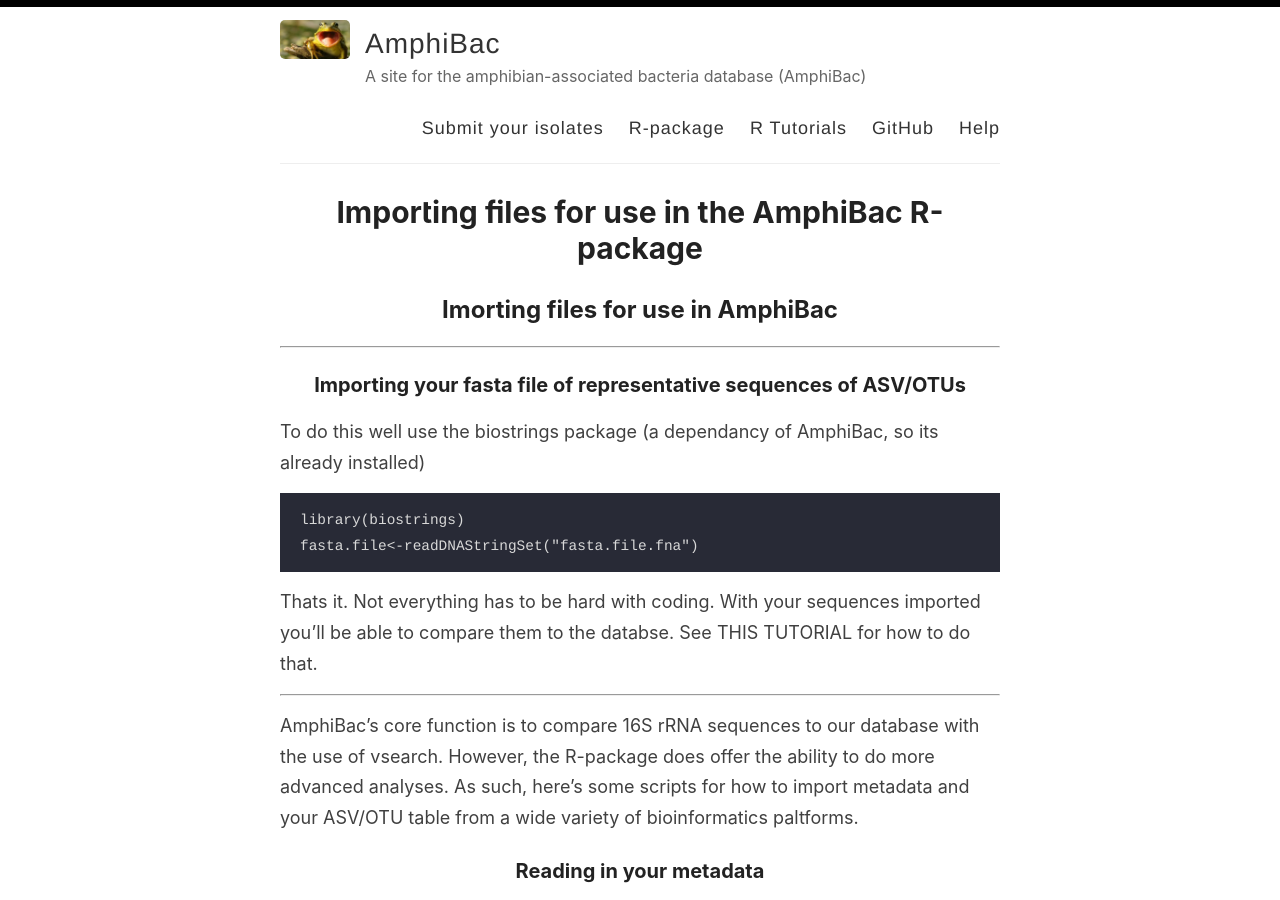
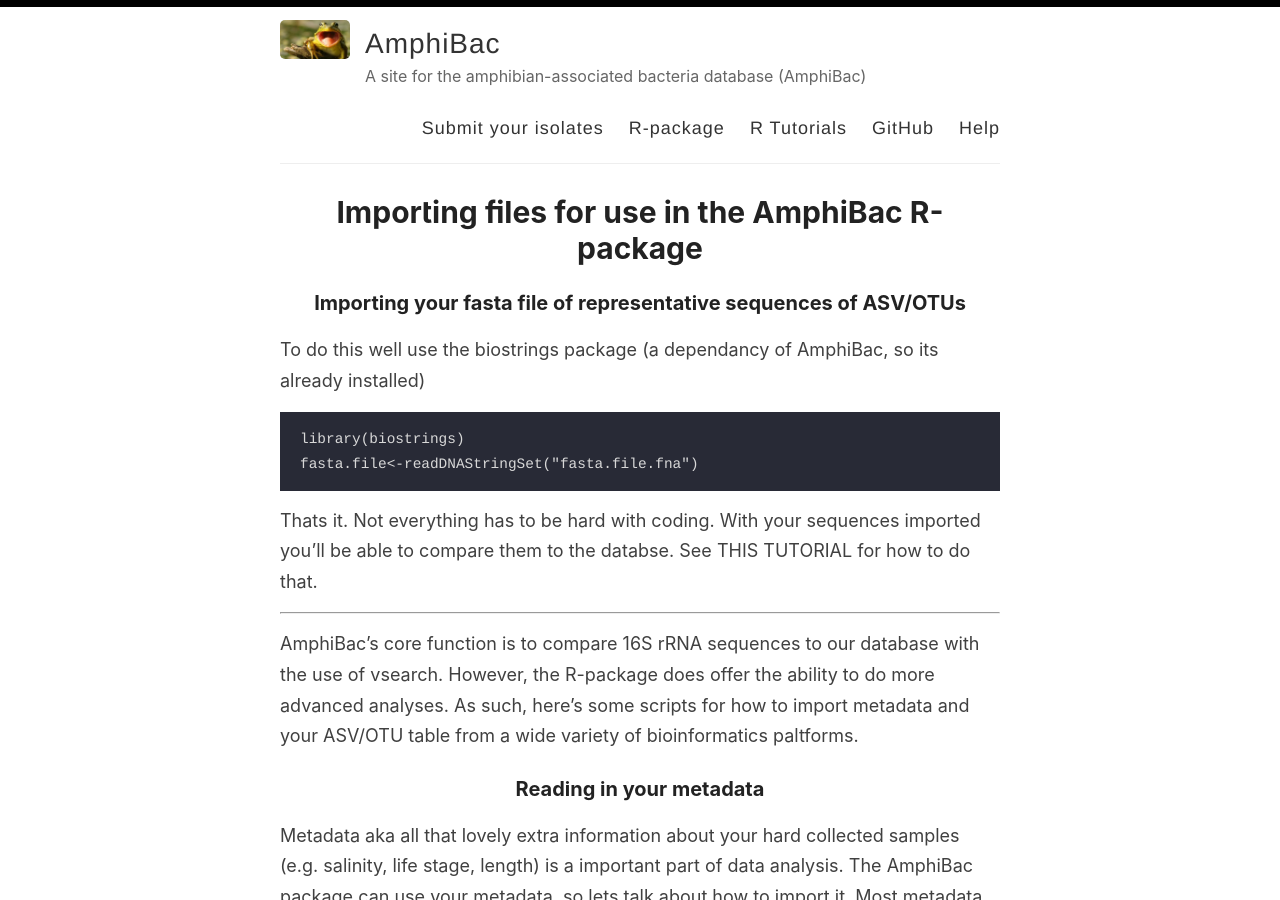
Before and after one commit to AmphiBac/AmphiBac.github.io, a Jekyll site: the page built from _pages/importing_files.md, in a window 1280 px wide and 900 px high. Built offline with Jekyll 4.4.1, drawn with Linux system fonts in a browser that asks for light colours.

Commit message:
Update importing_files.md

```diff
--- a/_pages/importing_files.md
+++ b/_pages/importing_files.md
@@ -2,10 +2,6 @@
 layout: page
 title: Importing files for use in the AmphiBac R-package
 permalink: /importing/
----
-
-
-## Imorting files for use in AmphiBac
 ---
 ### Importing your fasta file of representative sequences of ASV/OTUs
 To do this well use the biostrings package (a dependancy of AmphiBac, so its already installed)
```
